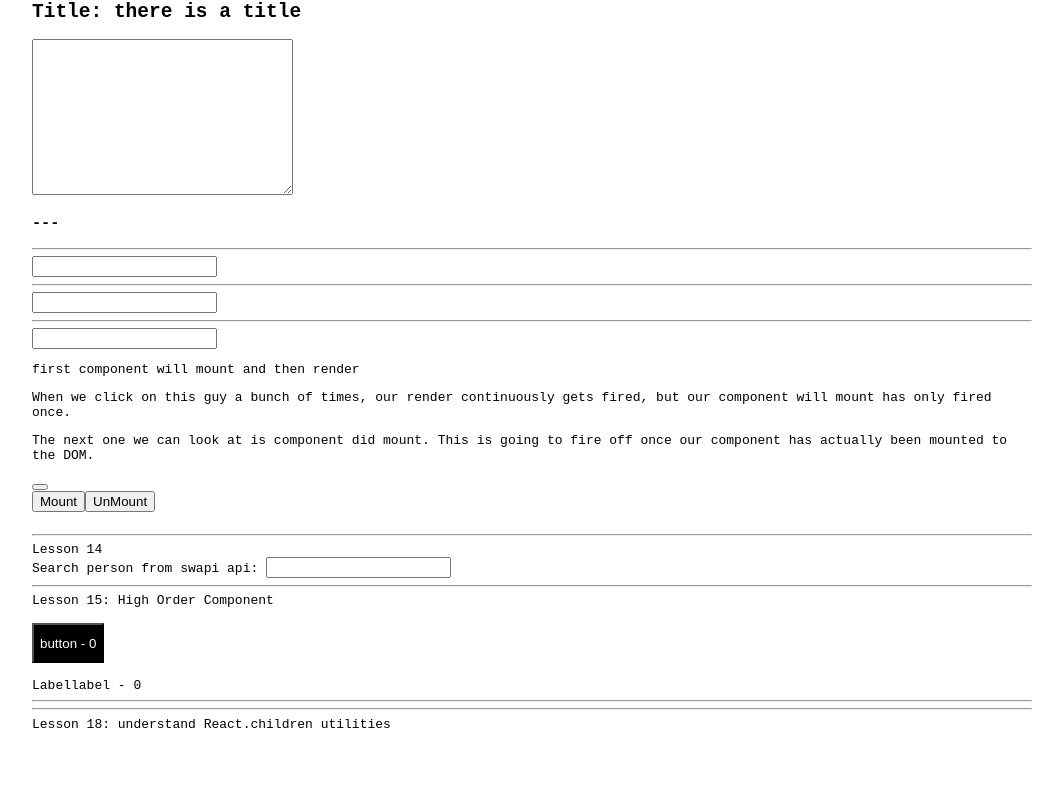
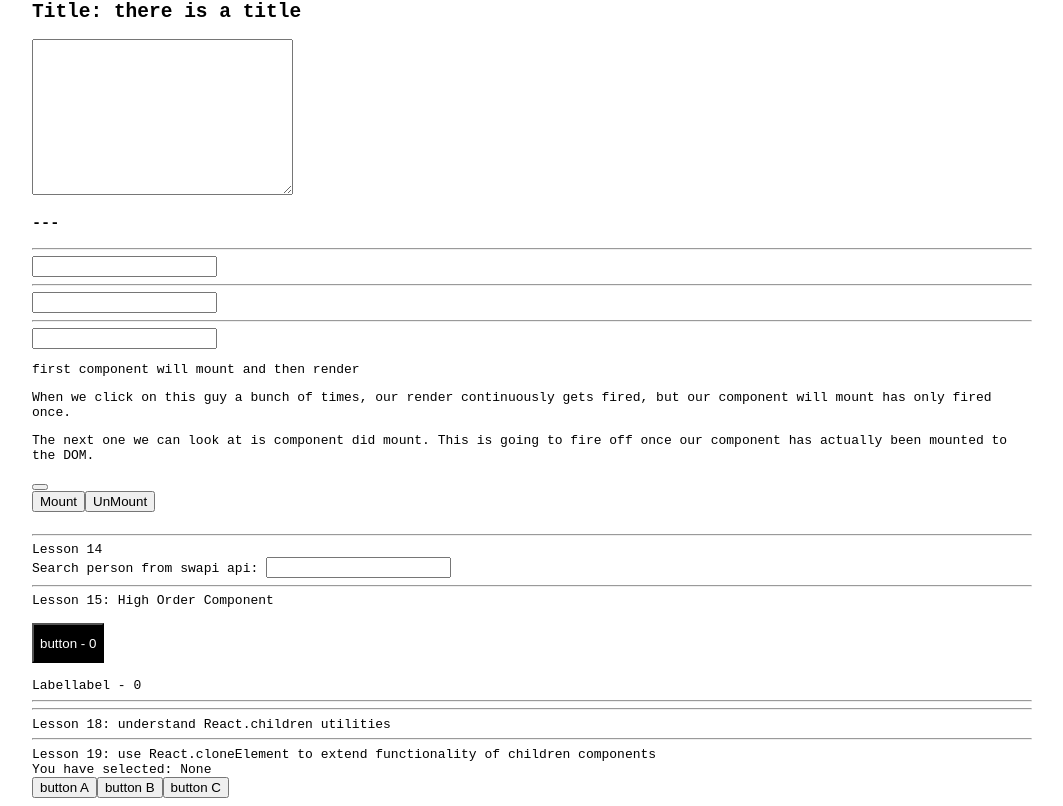
Before and after one commit to julia-dizhak/movie-app, a React (Create React App) app in the folder my-app/: page / in a window 1280 px wide. Shown: the part 196-1002 px from the top of the page, without its empty margins (108-1171 px from the left). Before the commit the page ends 936 px from the top, so only its background shows below. Built offline with nearby package versions, Linux system fonts and the light colour scheme; no server answers.

Commit message:
Lesson 19: use React.cloneElement to extend functionality of children components

```diff
--- a/my-app/src/App.js
+++ b/my-app/src/App.js
@@ -181,6 +181,16 @@ class App extends React.Component {
                         <div className="childA"></div>
                         {/*<div className="childB"></div>*/}
                     </Parent>
+                </div>
+
+                <hr />
+                <div>
+                    <div>Lesson 19: use React.cloneElement to extend functionality of children components</div>
+                    <SeveralButtons>
+                        <button value="A">button A</button>
+                        <button value="B">button B</button>
+                        <button value="C">button C</button>
+                    </SeveralButtons>
                 </div>
 
             </div>
@@ -468,13 +478,31 @@ class Parent extends React.Component {
     }
 }
 
+// Lesson 19
+class SeveralButtons extends React.Component {
+    constructor() {
+        super();
+        this.state = {selected: 'None'}
+    }
+    selectItem(selected) {
+        this.setState({selected})
+    }
+    render() {
+        let fn = child =>
+            React.cloneElement(child, {
+                onClick: this.selectItem.bind(this, child.props.value)
+            });
 
-{/*<Buttons>*/}
-
-    {/*<button>a</button>*/}
-    {/*<button>b</button>*/}
-    {/*<button>c</button>*/}
-{/*</Butotns>*/}
+        //let items = this.props.children;
+        let items = React.Children.map(this.props.children, fn);
+        return (
+            <div>
+                <header>You have selected: {this.state.selected}</header>
+                {items}
+            </div>
+        )
+    }
+}
 
 export default App;
 //export default Wrapper;
```
Also changed, not shown: 1 other file (tests, documents, lock files or other folders).
